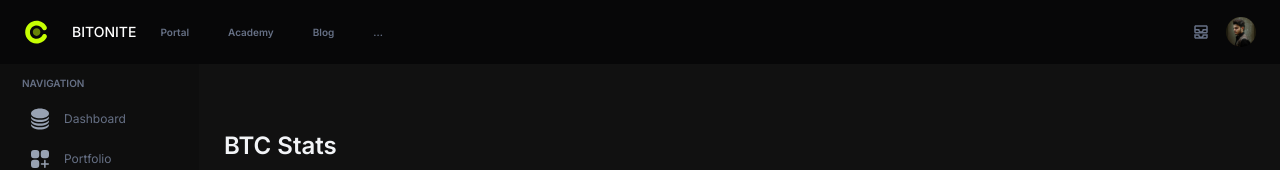
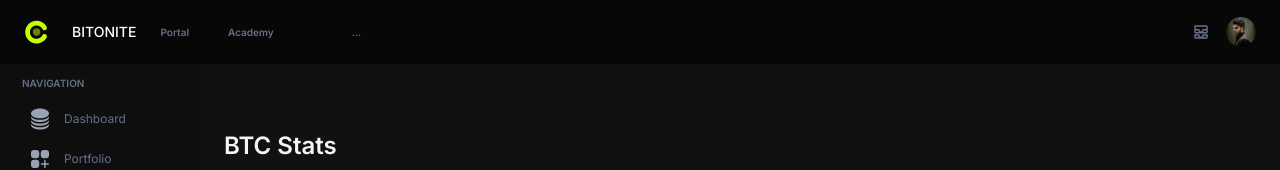
Before and after one commit to eugene-galaxy/Bitonite_Bitcoin_Graph, a React (Create React App) app: page / in a window 1280 px wide. Shown: the top 170 px of the page. Built offline with nearby package versions, Linux system fonts and the light colour scheme; no server answers.

Commit message:
last push

```diff
--- a/src/layouts/dashboard/top-nav.js
+++ b/src/layouts/dashboard/top-nav.js
@@ -74,7 +74,7 @@ export const TopNav = () => (
             color: "rgb(102, 112, 133)",
           }}
         >
-          Blog
+          {/* Blog */}
         </span>
         <span
           style={{
```
